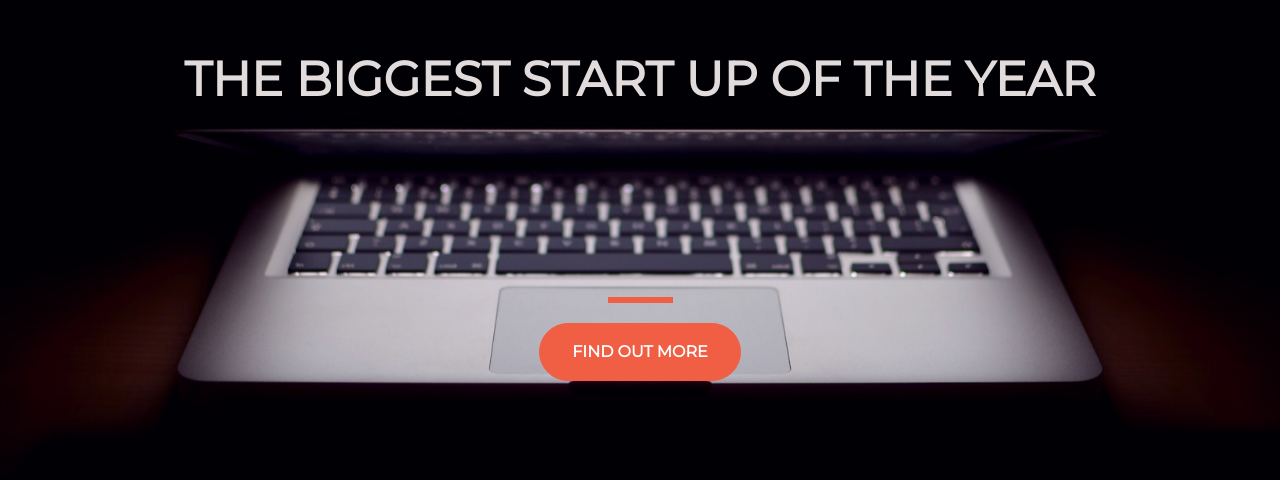
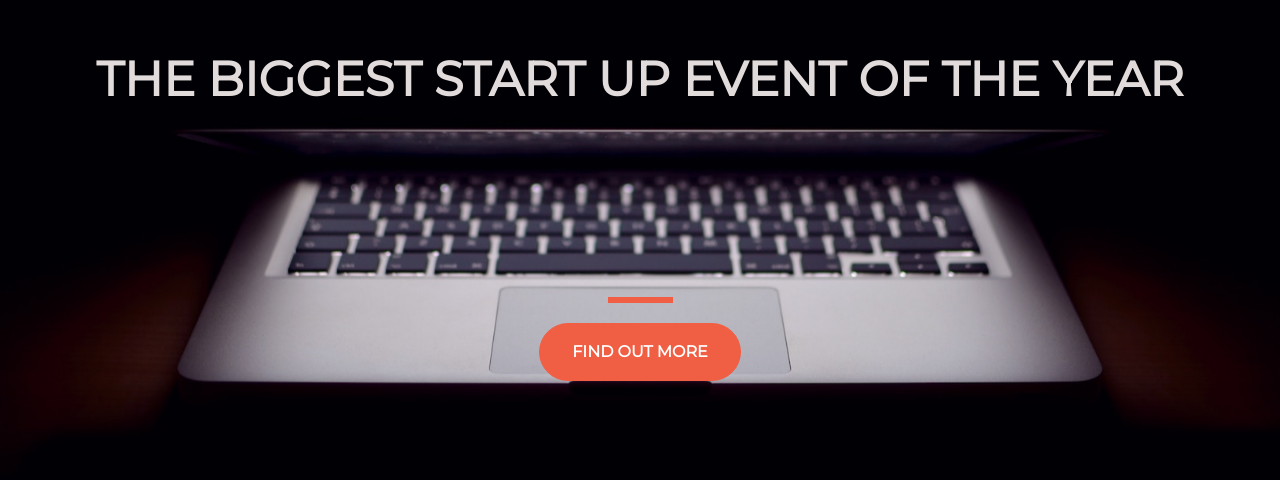
Before and after one commit to SavoSmoljanic/Start-up-of-the-year, a plain HTML site: page index.html in a window 1280 px wide. Shown: the part 184-664 px from the top of the page. Drawn offline with nearby package versions, Linux system fonts and the light colour scheme.

Commit message:
Update index.html

```diff
--- a/index.html
+++ b/index.html
@@ -13,7 +13,7 @@
       <div class="row">
         <header class="text-center col-12">
        <h1 class="text-uppercase">
-        <strong>the biggest start up of the year</strong>
+        <strong>the biggest start up event of the year</strong>
       </h1>
         </header>
         <div class="buffer col-12"></div>
```
